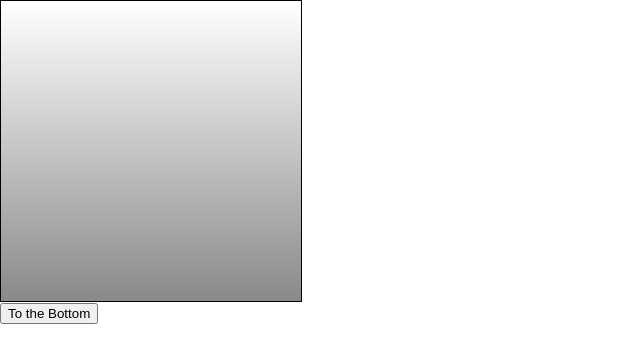
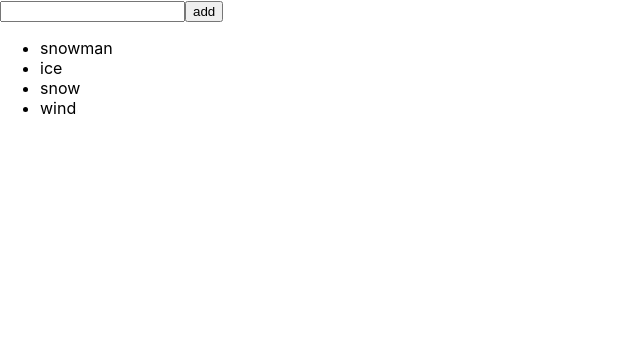
Before and after one commit to irerin07/reacttutorial, a React (Create React App) app: page / in a window 1280 px wide. Shown: the top 362 px of the page, without its empty margins (0-640 px from the left). Built offline with nearby package versions, Linux system fonts and the light colour scheme.

Commit message:
컴포넌트 반복

```diff
--- a/src/App.js
+++ b/src/App.js
@@ -3,19 +3,12 @@
 // import Say from "./Say";
 // import EventPractice from "./EventPractice";
 // import ValidationSample from "./ValidationSample";
-import ScrollBox from "./ScrollBox";
-// import IterationSample from "./IterationSample";
+// import ScrollBox from "./ScrollBox";
+import IterationSample from "./IterationSample";
 
 class App extends Component {
   render() {
-    return (
-      <div>
-        <ScrollBox ref={ref => (this.scrollBox = ref)} />
-        <button onClick={() => this.scrollBox.scrollToBottom()}>
-          To the Bottom
-        </button>
-      </div>
-    );
+    return <IterationSample />;
   }
 }
 export default App;
--- a/src/IterationSample.js
+++ b/src/IterationSample.js
@@ -1,12 +1,45 @@
-import React from "react";
+import React, { useState } from "react";
 
 const IterationSample = () => {
-  const names = ["snowman", "ice", "snow", "wind"];
-  const nameList = names.map(name => <li>{name}</li>);
+  const [names, setNames] = useState([
+    { id: 1, text: "snowman" },
+    { id: 2, text: "ice" },
+    { id: 3, text: "snow" },
+    { id: 4, text: "wind" }
+  ]);
+
+  const [inputText, setInputText] = useState("");
+
+  const [nextId, setNextId] = useState(5); //새로운 항목 추가할 떄 사용할 id
+
+  const onChange = e => setInputText(e.target.value);
+
+  const onClick = () => {
+    const nextNames = names.concat({
+      id: nextId, // nextId값을 id로 설정
+      text: inputText
+    });
+    setNextId(nextId + 1); //nextId에 1을 더해준다.
+    setNames(nextNames); //names 값을 업데이트.
+    setInputText(""); //inputText를 비운다.
+  };
+
+  const onRemove = id => {
+    const nextNames = names.filter(name => name.id !== id);
+    setNames(nextNames);
+  };
+
+  const namesList = names.map(name => (
+    <li key={name.id} onDoubleClick={() => onRemove(name.id)}>
+      {name.text}
+    </li>
+  ));
   return (
-    <div>
-      <ul>{nameList}</ul>
-    </div>
+    <>
+      <input value={inputText} onChange={onChange} />
+      <button onClick={onClick}>add</button>
+      <ul>{namesList}</ul>
+    </>
   );
 };
 
--- a/src/test1.js
+++ b/src/test1.js
@@ -23,6 +23,12 @@
   }}
 />;
 
+const numbers = [1, 2, 3, 4, 5, 6];
+const biggerThanThree = numbers.filter(number => number > 3);
+
+const numbers = [1, 2, 3, 4, 5, 6];
+const withOutThree = numbers.filter(number => number !== 3);
+
 import React, { Component } from "react";
 
 class RefSample extends Component {
```
